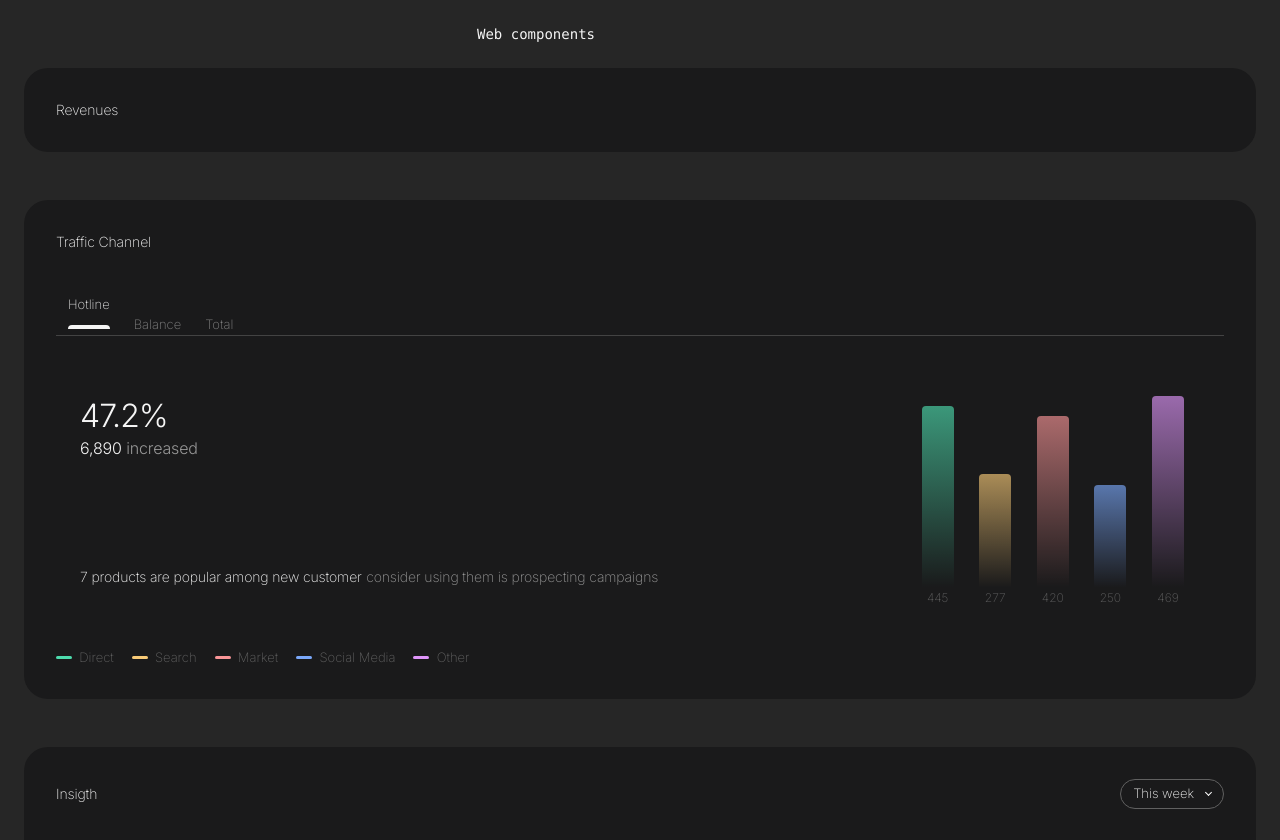
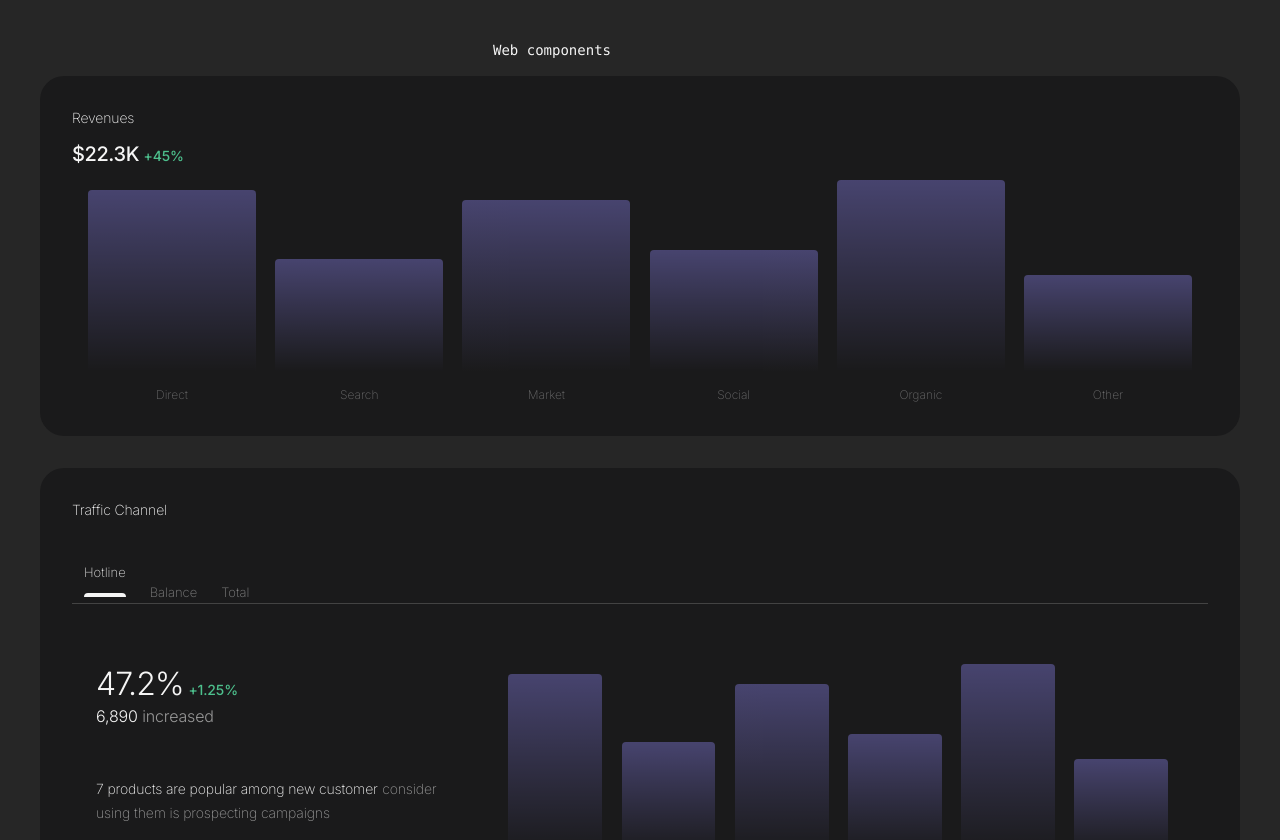
Before and after one commit to yersoncp/web-components, a Next.js app: page / in a window 1280 px wide. Shown: the top 840 px of the page. Built offline with nearby package versions, Linux system fonts and the light colour scheme.

Commit message:
update traffic channel component

```diff
--- a/src/app/globals.css
+++ b/src/app/globals.css
@@ -13,10 +13,9 @@
   --gray-400: #dedede;
   --gray-200: #f5f5f5;
 
-  --primary-800: #ee6002;
-  --primary-600: #fa8100;
-  --primary-400: #ff9e22;
-  --primary-200: #ffc77d;
+  --primary-400: #8b83ec;
+
+  --success: #4dc08d;
 
   --dark: #1a1a1b;
 }
--- a/src/app/page.tsx
+++ b/src/app/page.tsx
@@ -3,7 +3,7 @@ import Image from 'next/image'
 
 export default function Home() {
   return (
-    <main className="flex flex-col p-6">
+    <main className="flex flex-col p-10">
       <div className="z-10 w-full max-w-5xl items-center justify-between font-mono text-sm lg:flex">
         {/* <p className="fixed left-0 top-0 flex w-full justify-center border-b border-gray-300 bg-gradient-to-b from-zinc-200 pb-6 pt-8 backdrop-blur-2xl dark:border-neutral-800 dark:bg-zinc-800/30 dark:from-inherit lg:static lg:w-auto  lg:rounded-xl lg:border lg:bg-gray-200 lg:p-4 lg:dark:bg-zinc-800/30"> */}
         <p className="left-0 top-0 flex w-full justify-center">
@@ -11,15 +11,15 @@ export default function Home() {
         </p>
       </div>
 
-      <div className="my-6">
+      <div className="my-4">
         <BlockRevenues />
       </div>
 
-      <div className="my-6">
+      <div className="my-4">
         <TrafficChannel />
       </div>
 
-      <div className="my-6">
+      <div className="my-4">
         <BlockInsight />
       </div>
     </main>
--- a/src/components/BarChart/BarChart.module.css
+++ b/src/components/BarChart/BarChart.module.css
@@ -1,21 +1,42 @@
 .container {
   display: flex;
-  gap: 1.6rem;
+  gap: 1.2rem;
   align-items: flex-end;
   padding: 0 1rem;
+  margin-bottom: 2rem;
 }
 
 .bar {
-  width: 2rem;
+  position: relative;
   display: flex;
   align-items: flex-end;
   justify-content: center;
   border-radius: 4px 4px 0 0;
-  opacity: .65;
+  opacity: .4;
+  background: linear-gradient(0deg, #1a1a1b, var(--primary-400));
+  transition: all .5s;
+}
+
+.bar:hover {
+  opacity: .75;
+}
+
+.label {
+  font-size: 12px;
+  color: var(--gray-400);
+  margin-bottom: -2rem;
 }
 
 .value {
-  margin-bottom: -1.2rem;
-  font-size: 12px;
-  color: var(--gray-700);
+  position: absolute;
+  top: 0;
+  font-weight: bold;
+  font-size: 11px;
+  transition: all .3s;
+  color: transparent;
 }
+
+.bar:hover .value {
+  color: var(--gray-200);
+  top: -1.2rem;
+}
--- a/src/components/BarChart/BarChart.tsx
+++ b/src/components/BarChart/BarChart.tsx
@@ -3,15 +3,17 @@ import React, { ReactNode, useState } from "react";
 import s from "./BarChart.module.css";
 
 const DATA = [
-  { id: 1, value: 445, color: "#4ddbad" },
-  { id: 2, value: 277, color: "#f8ca77" },
-  { id: 3, value: 420, color: "#f99597" },
-  { id: 4, value: 250, color: "#7aa8fa" },
-  { id: 5, value: 469, color: "#df95fa" },
+  { id: 1, value: 445, label: "Direct" },
+  { id: 2, value: 277, label: "Search" },
+  { id: 3, value: 420, label: "Market" },
+  { id: 4, value: 297, label: "Social" },
+  { id: 6, value: 469, label: "Organic" },
+  { id: 5, value: 237, label: "Other" },
 ]
 
 const BarChart = () => {
   const max = Math.max(...(DATA?.map(e => e.value)));
+  const width = Math.floor(100 / DATA.length);
 
   const getBarSize = (value: number) => {
     return (value / max) * 12;
@@ -24,13 +26,12 @@ const BarChart = () => {
           key={d.id}
           className={s.bar}
           style={{
-            background: `linear-gradient(0deg, #1a1a1b, ${d.color})`,
+            width: `${width}%`,
             height: `${getBarSize(d.value)}rem`
           }}
         >
-          <span className={s.value}>
-            {d.value}
-          </span>
+          <span className={s.value}>{d.value}</span>
+          <span className={s.label}>{d.label}</span>
         </div>
       ))}
     </div>
--- a/src/components/Button/Button.module.css
+++ b/src/components/Button/Button.module.css
@@ -16,7 +16,7 @@
 }
 
 .button:hover {
-  border: 1px solid var(--primary-800);
+  border: 1px solid var(--primary-400);
 }
 
 .arrowDown {
--- a/src/components/Text/Text.module.css
+++ b/src/components/Text/Text.module.css
@@ -19,6 +19,10 @@
 
 .gray200 {
   color: var(--gray-200);
+}
+
+.success {
+  color: var(--success);
 }
 
 /* Variants */
--- a/src/components/Text/Text.tsx
+++ b/src/components/Text/Text.tsx
@@ -5,7 +5,7 @@ type TextProps = {
   variant?: "h1" | "h2" | "h3" | "h4" | "h5" | "body" | "small"
   as?: "div" | "span" | "p" | "h1" | "h2" | "h3" | "h4" | "h5"
   align?: "center" | "right"
-  color?:  "gray200" | "gray400" | "gray600" | "gray800"
+  color?:  "gray200" | "gray400" | "gray600" | "gray800" | "success"
   weight?: 300 | 400 | 500 | 600
   children: ReactNode
   className?: string
--- a/src/webui/BlockRevenues/BlockRevenues.tsx
+++ b/src/webui/BlockRevenues/BlockRevenues.tsx
@@ -1,11 +1,17 @@
-import { Card, Stack, Text } from "@/components";
+import { BarChart, Card, Stack, Text } from "@/components";
 import s from "./BlockRevenues.module.css";
 
 const BlockRevenues = () => {
   return <>
     <Card>
-      <Stack gap={8}>
+      <Stack gap={2}>
         <Text>Revenues</Text>
+        <div>
+          <Text variant="h3" as="span" weight={500}>$22.3K</Text>
+          {" "}
+          <Text as="span" color="success" weight={500}>+45%</Text>
+        </div>
+        <BarChart />
       </Stack>
     </Card>
   </>
--- a/src/webui/TrafficChannel/TrafficChannel.module.css
+++ b/src/webui/TrafficChannel/TrafficChannel.module.css
@@ -29,36 +29,3 @@
   background: var(--gray-200);
   border-radius: 4px 4px 0 0;
 }
-
-/* Stats */
-.stats {
-  font-size: 13px;
-  color: var(--gray-800);
-}
-
-.stats::before {
-  content: "";
-  width: 16px;
-  height: 3px;
-  background: var(--gray-800);
-  border-radius: 2px;
-  display: inline-block;
-  margin-bottom: .2rem;
-  margin-right: .45rem;
-}
-
-.statsGreen::before {
-  background: #4ddbad;
-}
-.statsYellow::before {
-  background: #f8ca77;
-}
-.statsRed::before {
-  background: #f99597;
-}
-.statsBlue::before {
-  background: #7aa8fa;
-}
-.statsPink::before {
-  background: #df95fa;
-}
--- a/src/webui/TrafficChannel/TrafficChannel.tsx
+++ b/src/webui/TrafficChannel/TrafficChannel.tsx
@@ -14,10 +14,15 @@ const TrafficChannel = () => {
           <button className={s.menuLink}>Total</button>
         </div>
 
-        <Stack direction='row' className={s.body}>
+        <Stack direction='row' className={s.body} gap={4}>
+          <div style={{ width: "35%" }}>
             <Stack gap={8} justify="space-between">
               <div>
-              <Text variant="h1">47.2%</Text>
+                <div>
+                  <Text as="span" variant="h1">47.2%</Text>
+                  {" "}
+                  <Text as="span" color="success" weight={500}>+1.25%</Text>
+                </div>
                 <div>
                   <Text variant='h5' as="span" color="gray200">6,890</Text>
                   {" "}
@@ -31,16 +36,12 @@ const TrafficChannel = () => {
                 <Text as="span" color="gray600">consider using them is prospecting campaigns</Text>
               </div>
             </Stack>
+          </div>
 
+          <div style={{ width: "65%" }}>
             <BarChart />
-        </Stack>
+          </div>
 
-        <Stack direction='row' gap={3}>
-          <span className={`${s.stats} ${s.statsGreen}`}>Direct</span>
-          <span className={`${s.stats} ${s.statsYellow}`}>Search</span>
-          <span className={`${s.stats} ${s.statsRed}`}>Market</span>
-          <span className={`${s.stats} ${s.statsBlue}`}>Social Media</span>
-          <span className={`${s.stats} ${s.statsPink}`}>Other</span>
         </Stack>
       </Stack>
     </Card>
```
Lines whose indentation alone changed are shown as unchanged.
